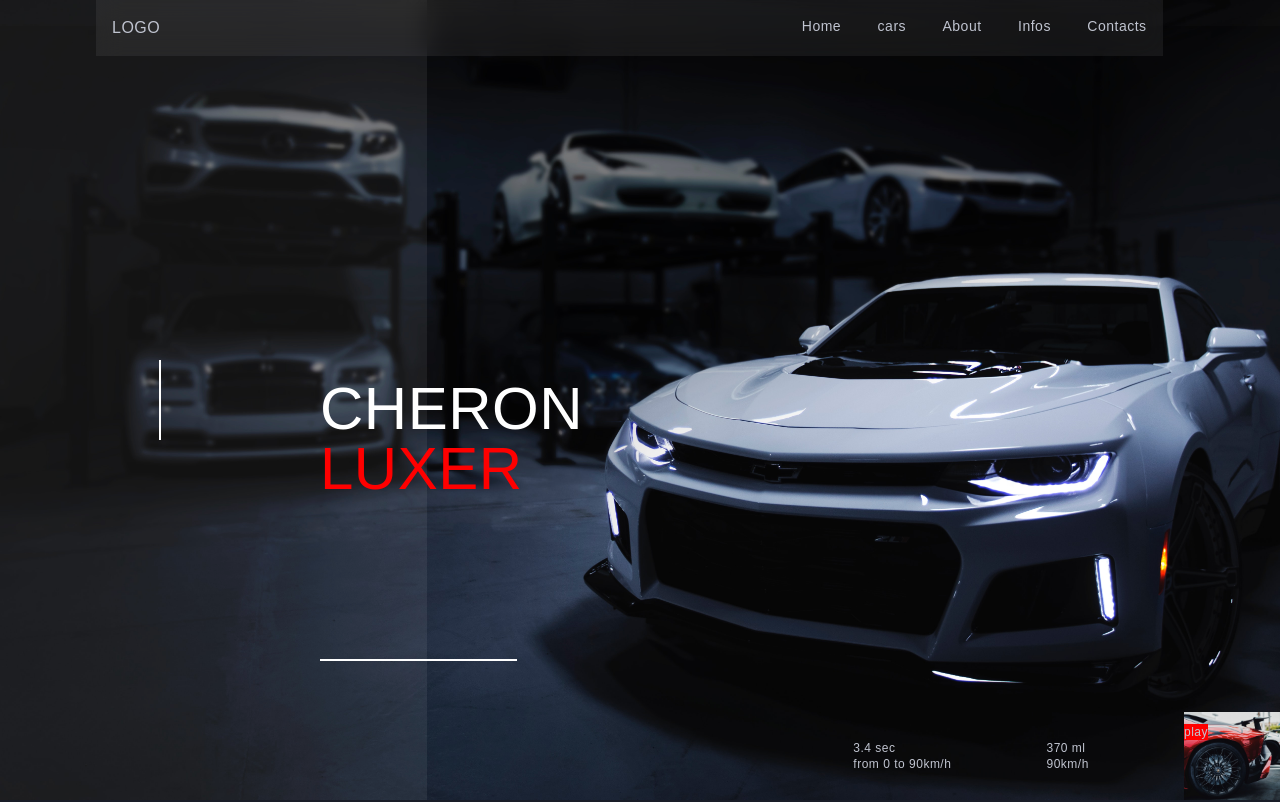
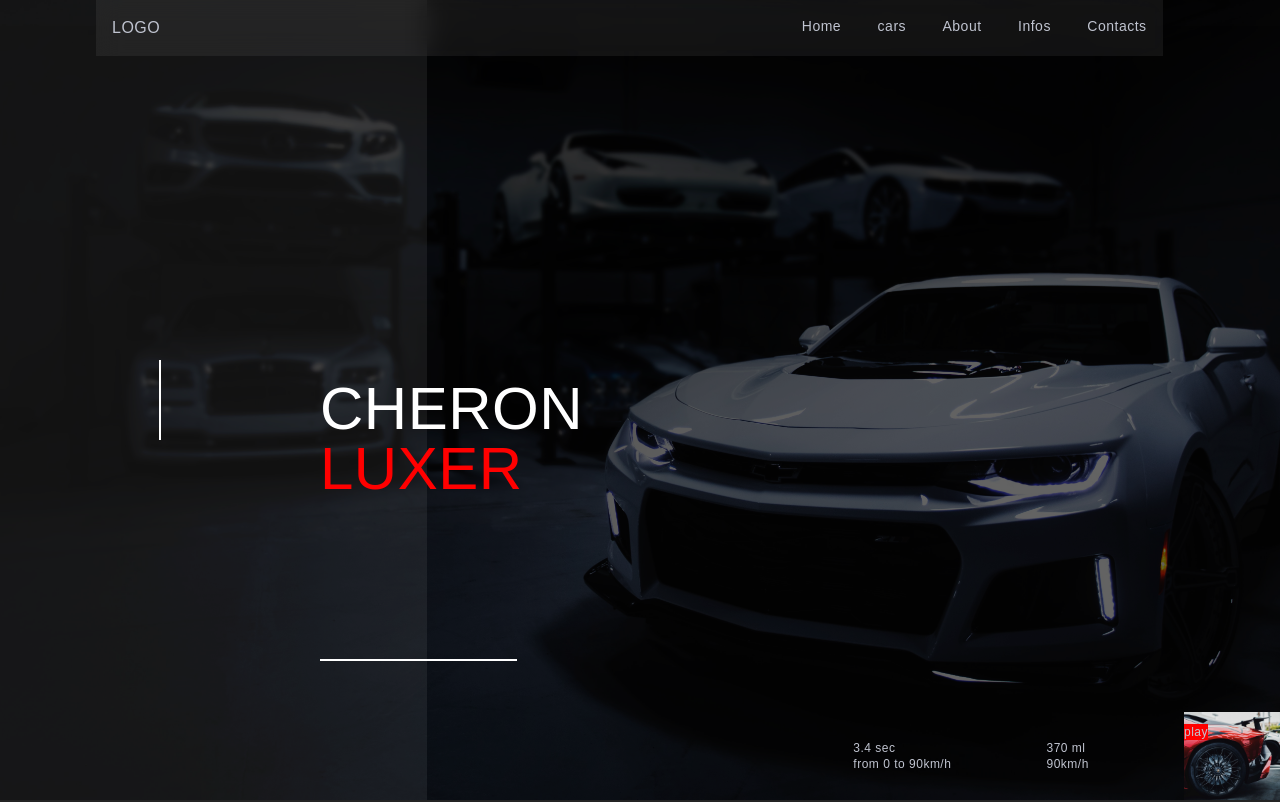
Before and after one commit to joel-kalema/luxury-cars, a Next.js app: page / in a window 1280 px wide. Shown: the top 802 px of the page. Built offline with nearby package versions, Linux system fonts and the light colour scheme.

Commit message:
fix styles for inputs

```diff
--- a/styles/globals.css
+++ b/styles/globals.css
@@ -4,7 +4,7 @@
 
 
 body {
-    background-color: #191d28;
+    background-color: #242424;
     color: #c0c4d0;
     font-family: 'Poppins', sans-serif;
     letter-spacing: .5px;
@@ -14,10 +14,51 @@ h1{
     color: #fff;
 }
 
+button {
+    background-color: red;
+    color: #000000;
+    padding: .3rem 2rem;
+    font-size: small;
+}
+
+button:hover {
+    background-color: #fff;
+    color: red;
+}
+
+input,
+textarea {
+    outline: none;
+    width: 100%;
+    border: none;
+    font-size: .8rem;
+    padding: .5rem 0;
+    color: #ffffff;
+    background-color: rgba(255, 255, 255, 0);
+    border-bottom: 1px red solid;
+}
+
+textarea {
+  min-width: 5rem;
+  max-height: 5rem;
+}
+
+
 .home_page {
+    position: relative;
     width: 100%;
     height: 100vh;
     background-image: url("/bgi.jpg");
     background-size: cover;
     background-repeat: no-repeat;
 }
+
+.home_page::before {
+    background-color: rgba(0, 0, 0, 0.61);
+    content: '';
+    display: block;
+    position: absolute;
+    width: 100%;
+    height: 100%;
+}
+/* #191d28 */
```
